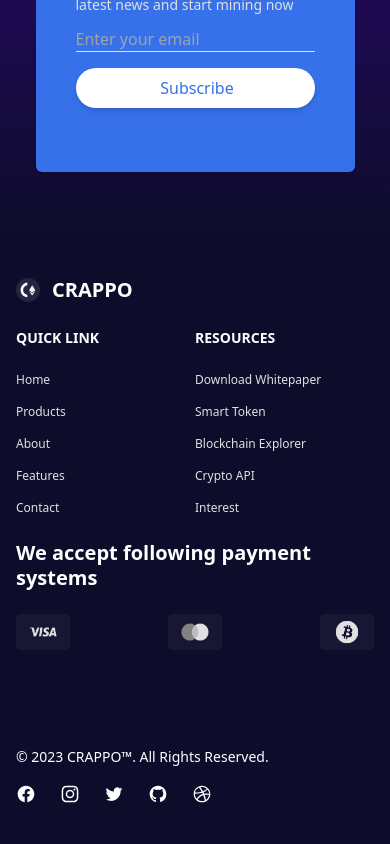
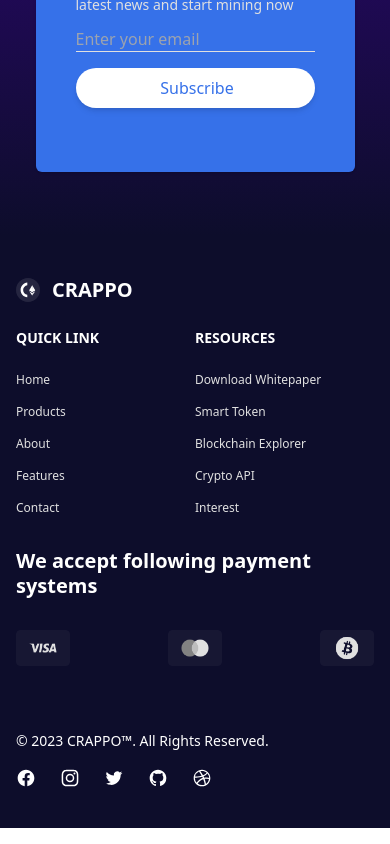
Before and after one commit to DrPrime01/Crappo, a React (Vite) app: page / in a window 390 px wide. Shown: the part 5483-6327 px from the top of the page. Built offline with nearby package versions, Linux system fonts and the light colour scheme.

Commit message:
More fix

```diff
--- a/src/Components/Footer.jsx
+++ b/src/Components/Footer.jsx
@@ -98,7 +98,7 @@ function Footer() {
               </ul>
             </div>
             <div className="col-span-2 md:col-span-1">
-              <h2 className="my-6 md:mb-8 lg:text-xl text-xl leading-tight lg:leading-8 font-semibold text-white">
+              <h2 className="my-8 md:my-6 md:mb-8 lg:text-xl text-xl leading-tight lg:leading-8 font-semibold text-white">
                 We accept following payment systems
               </h2>
               <div className="icons flex flex-row justify-between items-center space-x-4 md:space-x-2">
@@ -110,7 +110,7 @@ function Footer() {
           </div>
         </div>
 
-        <div className="sm:flex sm:items-center sm:justify-between mt-10 md:mt-20">
+        <div className="sm:flex sm:items-center sm:justify-between mt-6 md:mt-20">
           <span className="text-sm text-white sm:text-center">
             © 2023{" "}
             <a href="#" className="hover:underline">
```
